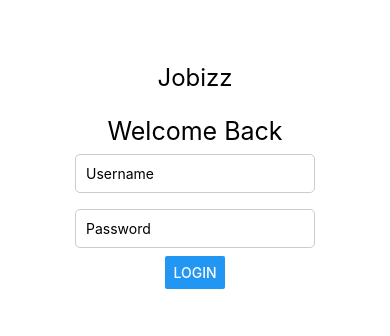
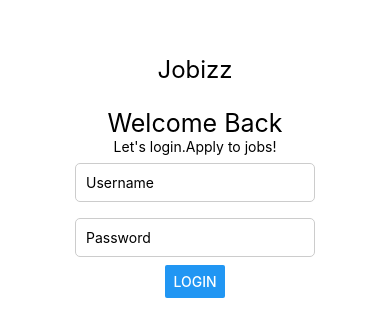
Before and after one commit to ESIANNAN/rn-assignment4-11347739, a React Native app: screen / in a window 390 px wide. Shown: the part 246-582 px from the top of the page. Built offline with nearby package versions, Linux system fonts and the light colour scheme.

Commit message:
updated the login page by adding adding text

```diff
--- a/Login.js
+++ b/Login.js
@@ -7,6 +7,7 @@ export default function Login() {
     <View style={styles.container}>
       <Text style={styles.title}>Jobizz</Text>
      <Text style={styles.welcome}>Welcome Back</Text>
+    <Text style={styles.Apply}>Let's login.Apply to jobs!</Text>
       <TextInput
         style={styles.input}
         placeholder="Username"
```
